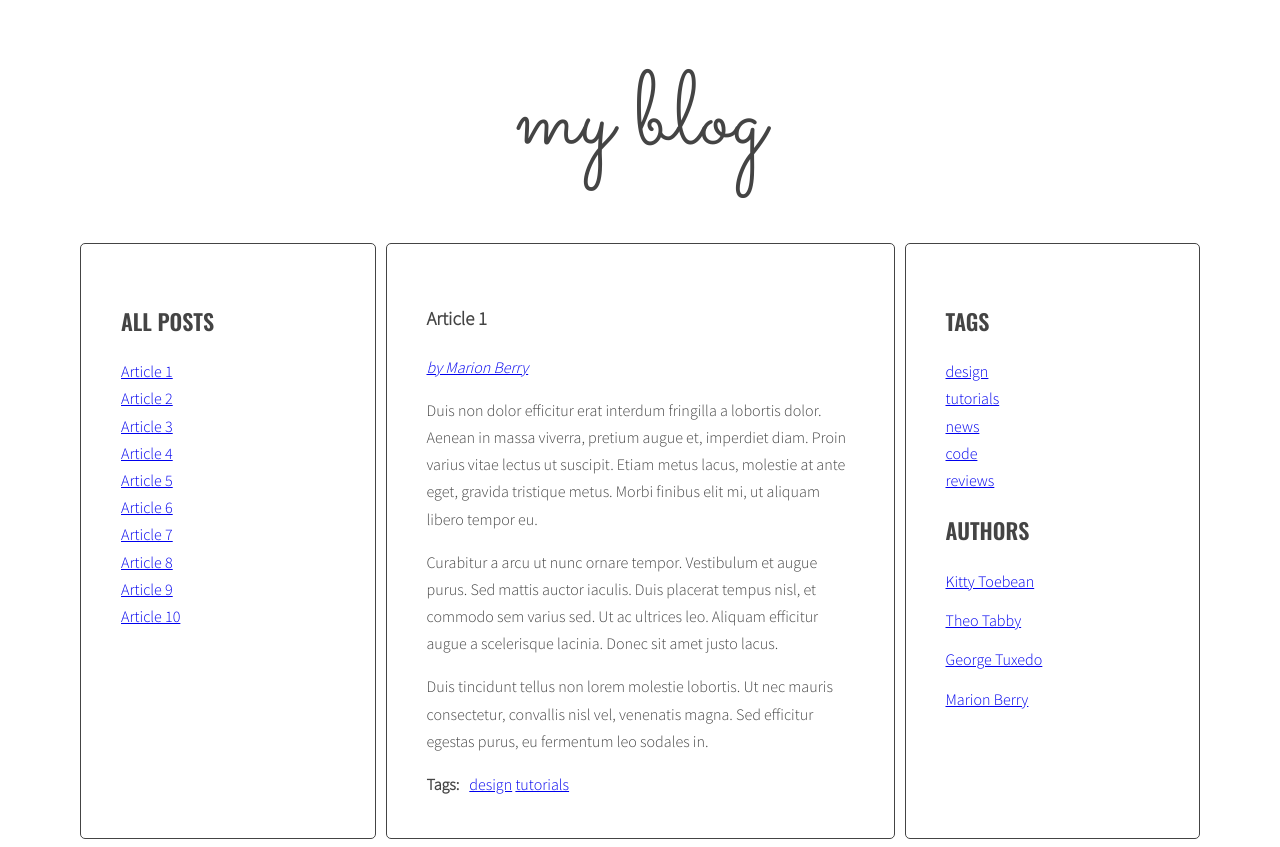
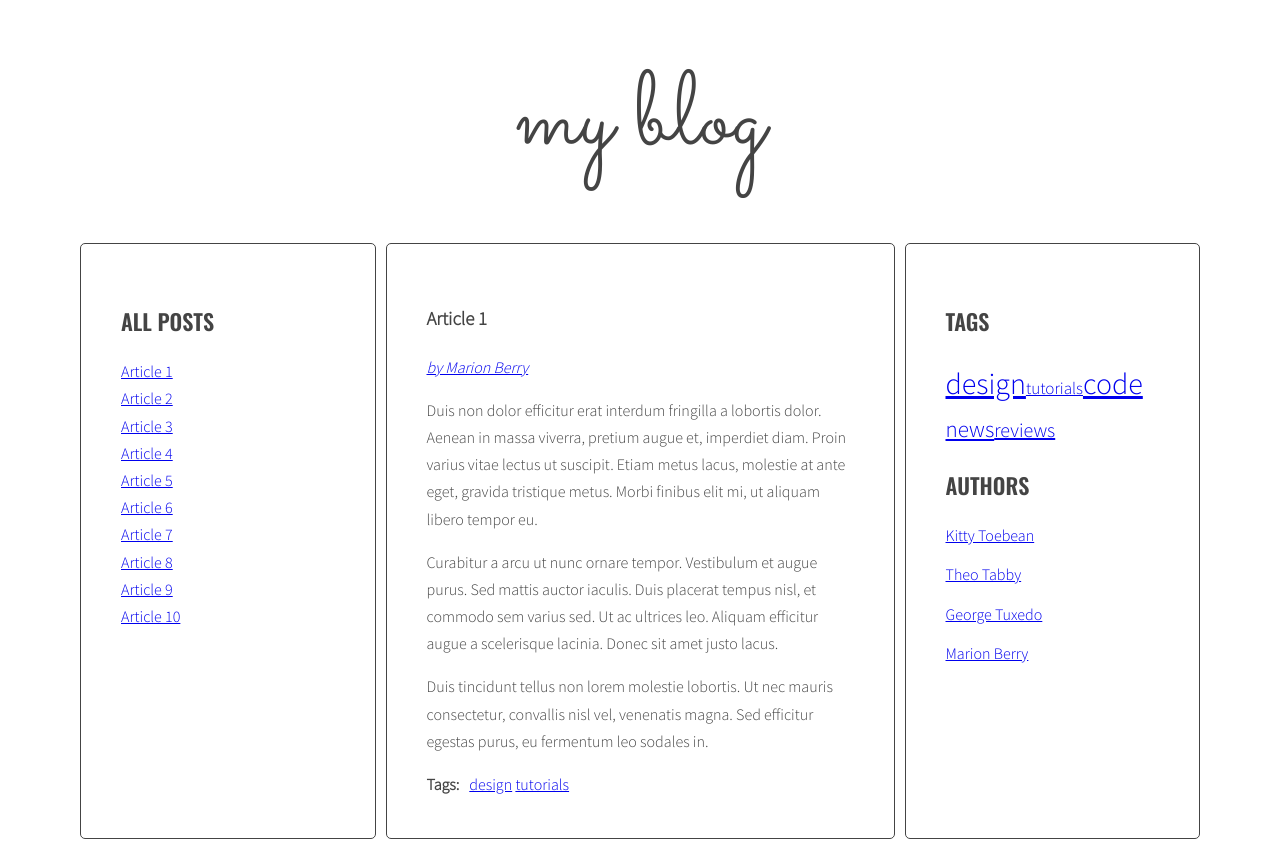
Before and after one commit to MariuszB-86/javascript-blog, a website: page index.html in a window 1280 px wide. Drawn offline with nearby package versions, Linux system fonts and the light colour scheme.

Commit message:
Add function calculateTagClass

```diff
--- a/index.html
+++ b/index.html
@@ -33,7 +33,7 @@
                       </ul>
                     </div>
                   </article>
-                  <article class="post" id="article-2" data-tags="news code" data-author="by Theo Tabby">
+                  <article class="post" id="article-2" data-tags="code" data-author="by Theo Tabby">
                     <h3 class="post-title">Article 2</h3>
                     <p class="post-author"></p>
                     <div class="post-content">
@@ -49,7 +49,7 @@
                       </ul>
                     </div>
                   </article>
-                  <article class="post" id="article-3" data-tags="news reviews design" data-author="by George Tuxedo">
+                  <article class="post" id="article-3" data-tags="news design" data-author="by George Tuxedo">
                     <h3 class="post-title">Article 3</h3>
                     <p class="post-author"></p>
                     <div class="post-content">
@@ -80,7 +80,7 @@
                       </ul>
                     </div>
                   </article>
-                  <article class="post" id="article-5" data-tags="design reviews" data-author="by Marion Berry">
+                  <article class="post" id="article-5" data-tags="design code" data-author="by Marion Berry">
                     <h3 class="post-title">Article 5</h3>
                     <p class="post-author"></p>
                     <div class="post-content">
@@ -128,7 +128,7 @@
                       </ul>
                     </div>
                   </article>
-                  <article class="post" id="article-8" data-tags="news design tutorials" data-author="by Theo Tabby">
+                  <article class="post" id="article-8" data-tags="design tutorials reviews news" data-author="by Theo Tabby">
                     <h3 class="post-title">Article 8</h3>
                     <p class="post-author"></p>
                     <div class="post-content">
@@ -144,7 +144,7 @@
                       </ul>
                     </div>
                   </article>
-                  <article class="post" id="article-9" data-tags="news tutorials" data-author="by Marion Berry">
+                  <article class="post" id="article-9" data-tags="reviews news" data-author="by Marion Berry">
                     <h3 class="post-title">Article 9</h3>
                     <p class="post-author"></p>
                     <div class="post-content">
@@ -160,7 +160,7 @@
                       </ul>
                     </div>
                   </article>
-                  <article class="post" id="article-10" data-tags="code design news reviews" data-author="by George Tuxedo">
+                  <article class="post" id="article-10" data-tags="code design reviews news" data-author="by George Tuxedo">
                     <h3 class="post-title">Article 10</h3>
                     <p class="post-author"></p>
                     <div class="post-content">
--- a/js/script.js
+++ b/js/script.js
@@ -46,7 +46,9 @@
     optTitleListSelector = '.titles',
     optArticleTagsSelector = '.post-tags .list',
     optArticleAuthorSelector = '.post-author',
-    optTagsListSelector = '.tags.list';
+    optTagsListSelector = '.tags.list',
+    optCloudClassCount = 5,
+    optCloudClassPrefix = 'tag-size-';
 
   const generateTitleLinks = function(customSelector = ''){
     //console.log('To jest funkcja generateTitleLinks');
@@ -88,9 +90,36 @@
 
   generateTitleLinks();
 
+  function calculateTagsParams(tags){
+    const params = {
+      max : 0,
+      min : 999999
+    };
+
+    for(tag in tags){
+      console.log(tag + ' is used ' + tags[tag] + ' times');
+
+      params.max = Math.max(tags[tag], params.max);
+      params.min = Math.min(tags[tag], params.min);
+    }
+    //console.log(params.max);
+    //console.log(params.min);
+    return params;
+  }
+
+  function calculateTagClass(count, params){
+    const normalizedCount = count - params.min;
+    const normalizedMax = params.max - params.min;
+    const percentage = normalizedCount / normalizedMax;
+    const classNumber = Math.floor( percentage * (optCloudClassCount - 1) + 1 );
+    return optCloudClassPrefix + classNumber;
+
+  }
+
   const generateTags = function(){
-    /* [NEW] create a new variable allTags with an empty array */
-    let allTags = [];
+    /* [NEW] create a new variable allTags with an empty object */
+    let allTags = {};
+    //console.log(allTags);
 
     /* find all articles */
     const articleTags = document.querySelectorAll(optArticleSelector);
@@ -126,9 +155,11 @@
         html = html + linkHTML;
 
          /* [NEW] check if this link is NOT already in allTags */
-         if(allTags.indexOf(linkHTML) == -1){
+         if(!allTags[tag]) {
           /* [NEW] add generated code to allTags array */
-          allTags.push(linkHTML);
+          allTags[tag] = 1;
+         }else {
+           allTags[tag]++;
          }
 
         /* END LOOP: for each tag */
@@ -143,7 +174,29 @@
     const tagList = document.querySelector(optTagsListSelector);
 
     /* [NEW] add html from allTags to tagList */
-    tagList.innerHTML = allTags.join(' ');
+    //tagList.innerHTML = allTags.join(' ');
+    //console.log(allTags);
+
+    /* [NEW] create variable for all links HTML code */
+    const tagsParams = calculateTagsParams(allTags);
+    console.log('tagsParams:', tagsParams)
+    let allTagsHTML = '';
+
+    // const tagLinkHTML = calculateTagClass(allTags[tag], tagsParams);
+    // console.log('tagLinkHTML:', tagLinkHTML);
+
+
+    /* [NEW] START LOOP: for each tag in allTags: */
+    for(let tag in allTags){
+      /* [NEW] generate code of a link and add it to allTagsHTML */
+      const tagLinkHTML = calculateTagClass(allTags[tag], tagsParams);
+      console.log('tagLinkHTML:', tagLinkHTML);
+      allTagsHTML += '<li><a href="#tag-' + tag + '" class = ' + tagLinkHTML +'>' + tag + '</a></li>';
+    }
+    /* [NEW] END LOOP: for each tag in allTags: */
+
+    /*[NEW] add HTML from allTagsHTML to tagList */
+    tagList.innerHTML = allTagsHTML;
   };
 
   generateTags();
--- a/sass/style.scss
+++ b/sass/style.scss
@@ -118,3 +118,29 @@ body {
     margin: 0 10px 0 0;
   }
 }
+
+/* Tag-size */
+
+.tags li{
+  display: inline-block;
+}
+
+.tag-size-1{
+  font-size: 17px;
+}
+
+.tag-size-2{
+  font-size: 20px;
+}
+
+.tag-size-3{
+  font-size: 23px;
+}
+
+.tag-size-4{
+  font-size: 26px;
+}
+
+.tag-size-5{
+  font-size: 30px;
+}
```
Also changed, not shown: css/style.css, 1 other file.
